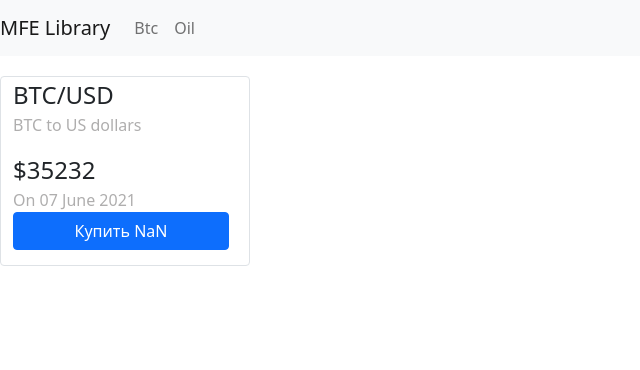
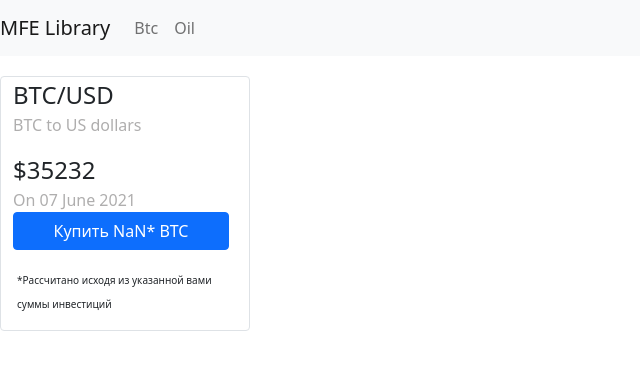
Before and after one commit to SychevAndrey/dev-hack-remote2, an Angular app: page /btc in a window 1280 px wide. Shown: the top 370 px of the page, without its empty margins (0-640 px from the left). Built offline with nearby package versions, Linux system fonts and the light colour scheme.

Commit message:
add description of buttons

```diff
--- a/src/app/btc/btc.component.html
+++ b/src/app/btc/btc.component.html
@@ -6,6 +6,9 @@
     <div class="container">
         <span class="currency">${{price}}</span>
         <span class="content-color">On 07 June 2021</span>
-        <button class="btn btn-primary me-md-2" type="button" >Купить {{canBuy}}</button>
+        <button class="btn btn-primary me-md-2" type="button" >Купить {{canBuy}}* BTC</button>
+    </div>
+    <div style="margin: 16px;" >
+        <span style="font-size: 10px; line-height: 10px;">*Рассчитано исходя из указанной вами суммы инвестиций</span>
     </div>
 </div>
--- a/src/app/oil/oil.component.html
+++ b/src/app/oil/oil.component.html
@@ -6,7 +6,9 @@
     <div class="container">
         <span class="currency">60</span>
         <span class="content-color">On 07 June 2021</span>
-        <button class="btn btn-primary me-md-2" type="button" >Купить {{canBuy}}</button>
+        <button class="btn btn-primary me-md-2" type="button" >Купить {{canBuy}}* bll</button>
     </div>
-
+    <div style="margin: 16px;" >
+        <span style="font-size: 10px; line-height: 10px;">*Рассчитано исходя из указанной вами суммы инвестиций</span>
+    </div>
 </div>
```
